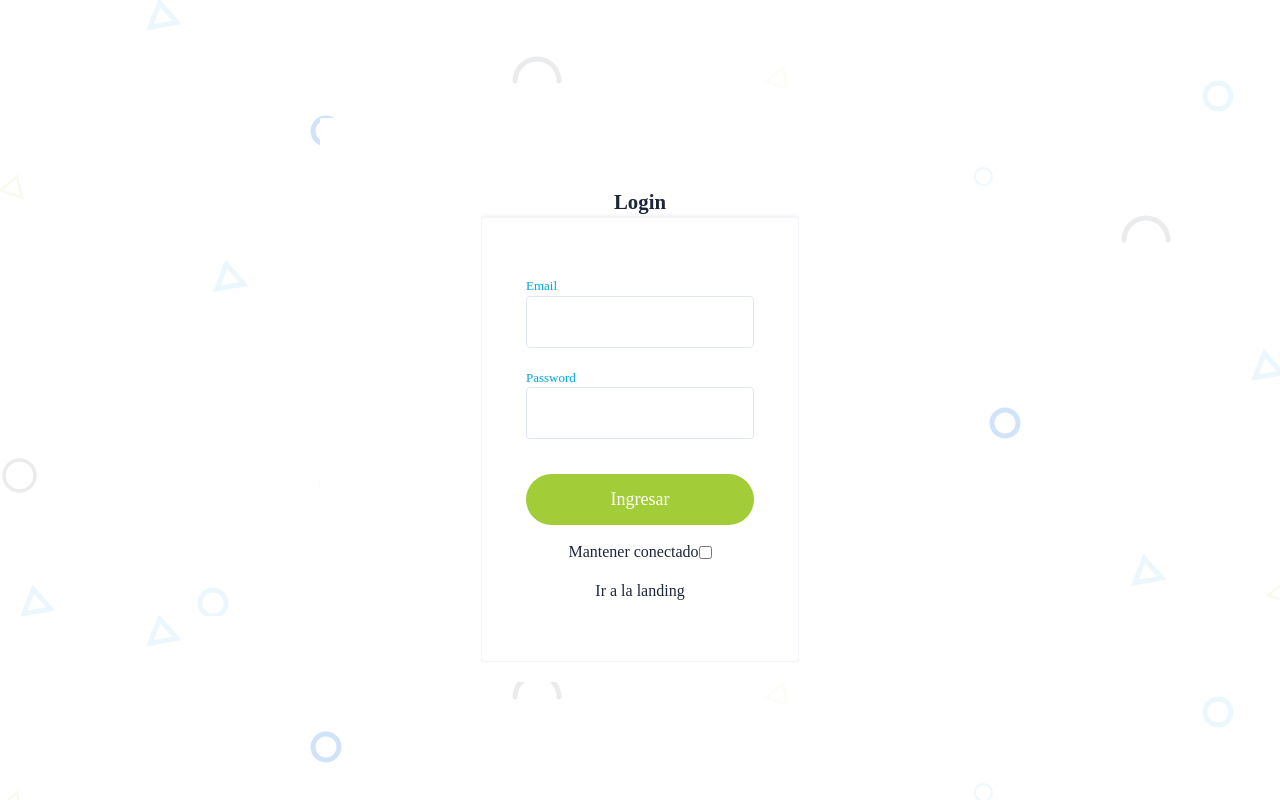
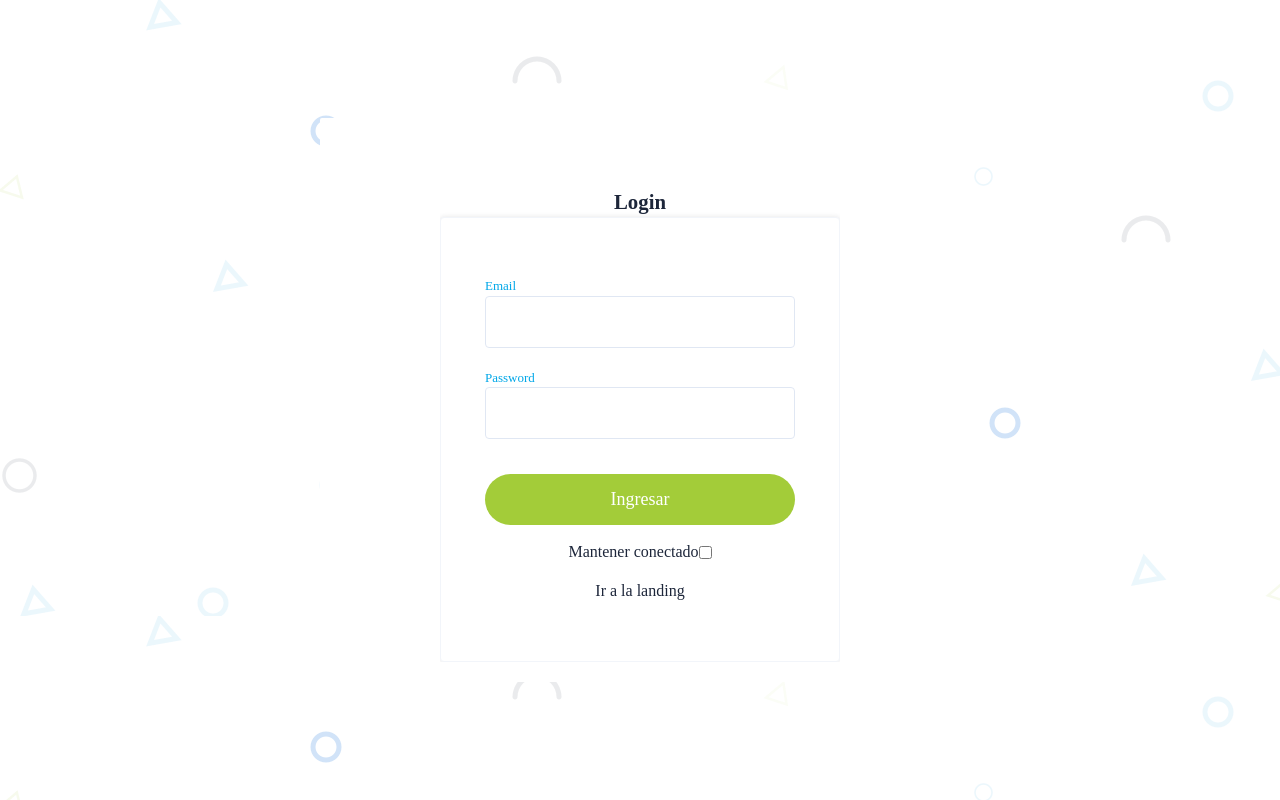
Before and after one commit to mlcoppola/ejercicio, a React app: page /auth/login in a window 1280 px wide. Built offline with nearby package versions, Linux system fonts and the light colour scheme; a web font is replaced by a local one.

Commit message:
PropType listado

```diff
--- a/src/components/login/LoginScreen.js
+++ b/src/components/login/LoginScreen.js
@@ -65,7 +65,7 @@ export const LoginScreen = ({ history }) => {
     return (
         <div className="animate__animated animate__fadeIn">
             <h3 className="auth__title">Login</h3>
-            <form onSubmit={handleLogin}>
+            <form onSubmit={handleLogin} className="auth__form">
                 {
                     errorMsg &&
                     <div className="auth__alert-error">{errorMsg}</div>
--- a/src/components/wolox/Listado.js
+++ b/src/components/wolox/Listado.js
@@ -1,4 +1,5 @@
 import React from 'react';
+import PropTypes from 'prop-types';
 
 export const Listado = ({ tech }) => {
     return (
@@ -19,3 +20,7 @@ export const Listado = ({ tech }) => {
         </div>
     )
 }
+
+Listado.propTypes = {
+    tech: PropTypes.object.isRequired,
+}
--- a/src/styles/components/_auth.scss
+++ b/src/styles/components/_auth.scss
@@ -25,12 +25,12 @@
   text-align: center;
 }
 
-form {
+.auth__form {
   background: $white;
   border: 1px solid $dark-grey;
   border-radius: 4px;
   box-shadow: 0 0 5px 0 rgba(42, 45, 48, 0.12);
-  max-width: 360px;
+  min-width: 400px;
   padding: 58px 44px;
   transition: all 0.3s ease;
   width: 100%;
@@ -136,10 +136,11 @@ form {
 }
 
 @media (max-width: 458px) {
-  form {
+  .auth__form {
     background: $white;
     border: none;
     box-shadow: none;
     padding: 20px 0;
+    min-width: auto;
   }
 }
```
